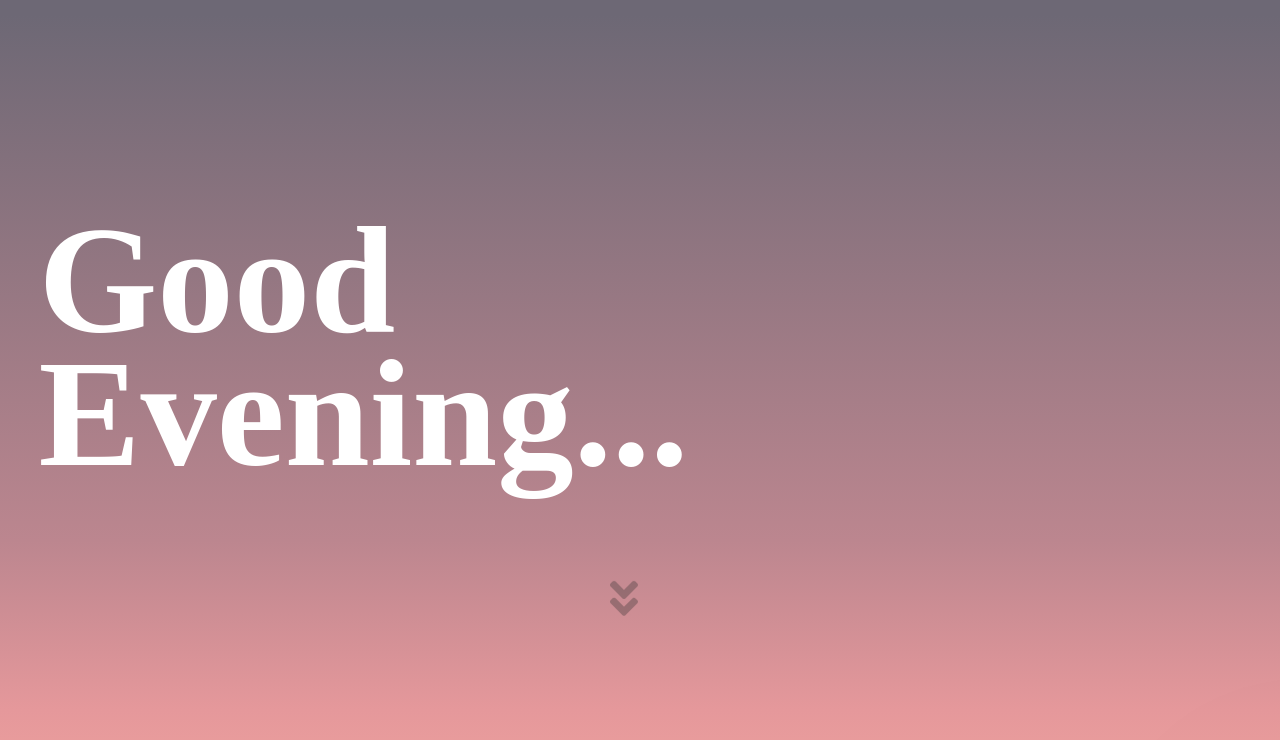
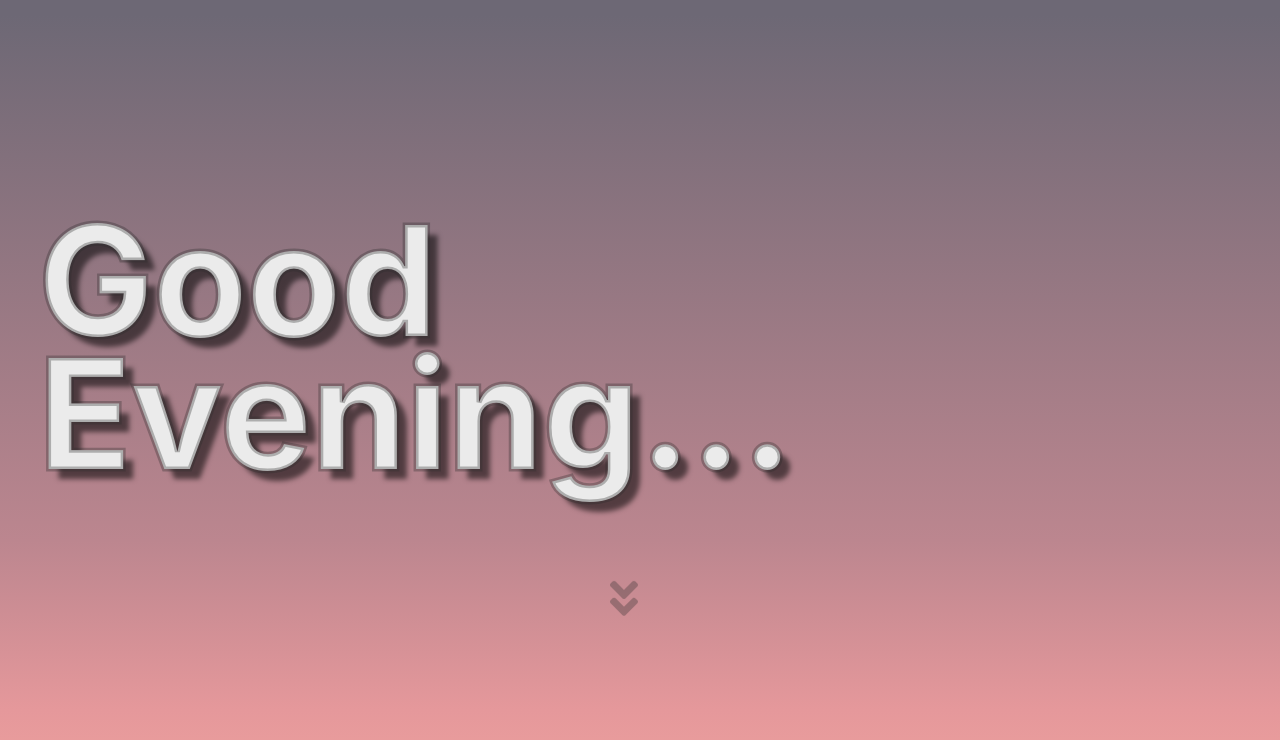
Before and after one commit to RenatoCesarF/GoodVibesJournal, a Next.js app: page / in a window 1280 px wide. Shown: the top 740 px of the page. Built offline with nearby package versions, Linux system fonts and the light colour scheme.

Commit message:
:lipstick: Finishing some styles
Need to add the animation

```diff
--- a/pages/styles/index.module.css
+++ b/pages/styles/index.module.css
@@ -1,14 +1,14 @@
 
 .title {
-    font-family: Barlow;
+    font-family: -apple-system, BlinkMacSystemFont, 'Segoe UI', Roboto, Oxygen, Ubuntu, Cantarell, 'Open Sans', 'Helvetica Neue', sans-serif;
     font-style: normal;
 
     line-height: 87.5%;
 
-    color: #FFFFFF;
-
+    color: #ebebeb;
+    -webkit-text-stroke: 5px #2d2d2d52;
     mix-blend-mode: normal;
-    text-shadow: 8em 4em 4em rgba(0, 0, 0, 0.25);
+    text-shadow: 10px 10px 5px rgba(0, 0, 0, 0.541);
     text-align: left;
 
 
```
